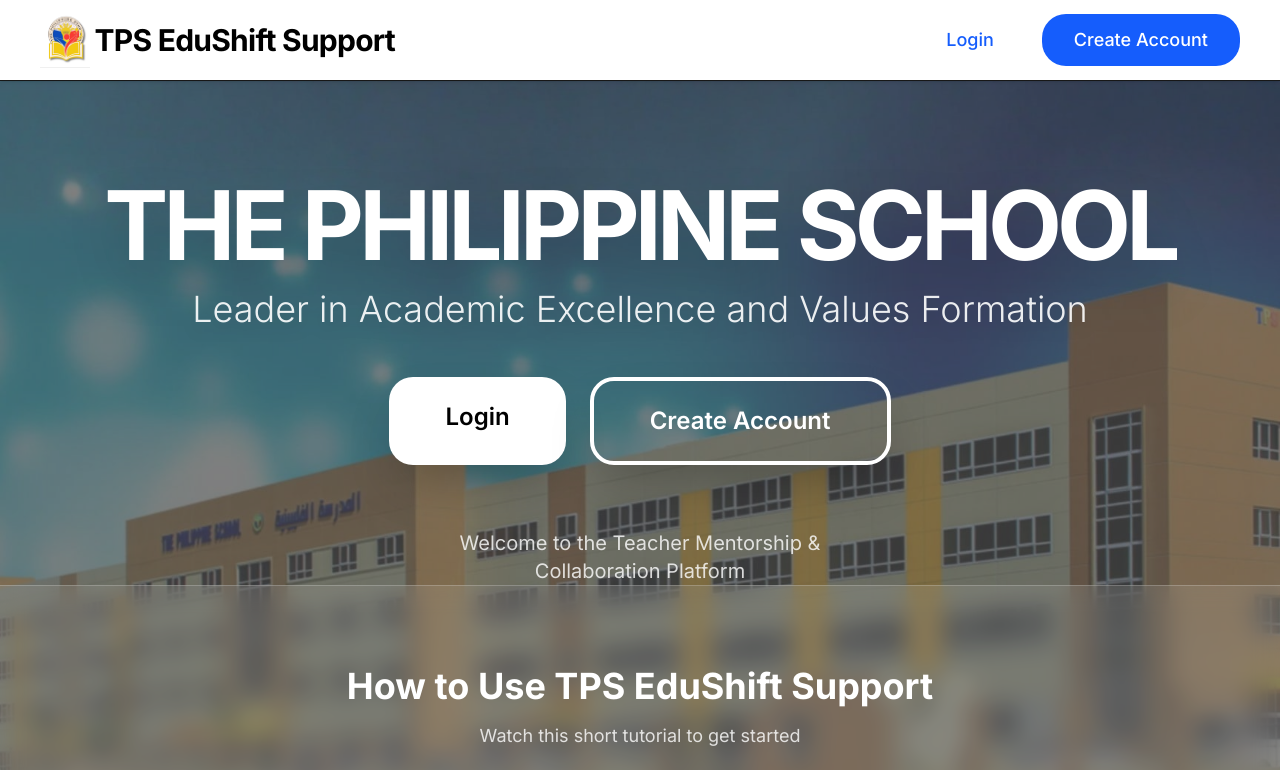
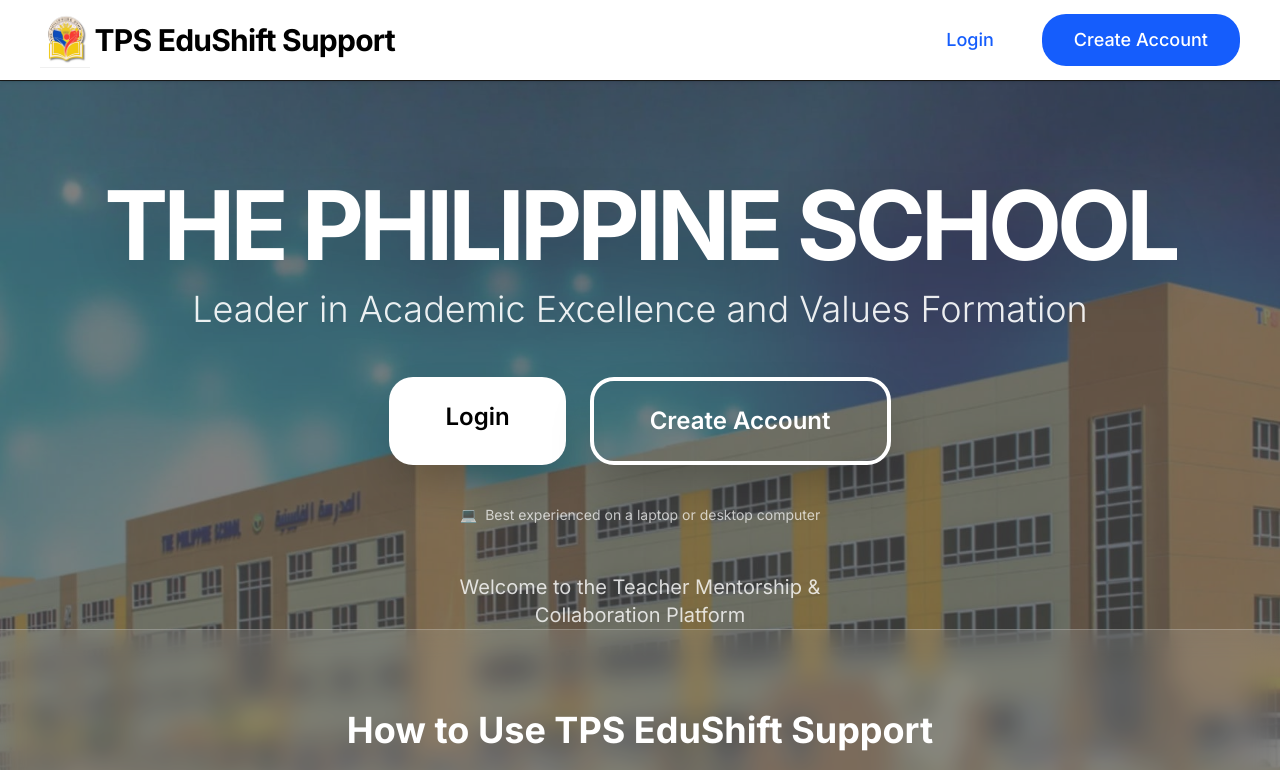
Before and after one commit to aemlsu/capstone-website, a Next.js app: page / in a window 1280 px wide. Shown: the top 770 px of the page. Built offline with nearby package versions, Linux system fonts and the light colour scheme.

Commit message:
added use on laptop or  pc

```diff
--- a/app/page.tsx
+++ b/app/page.tsx
@@ -69,7 +69,12 @@ export default function HomePage() {
             </a>
           </div>
 
-          <p className="mt-16 text-white/80 text-xl max-w-md">
+          {/* NEW NOTICE - Best viewed on laptop/PC */}
+          <div className="mt-10 flex items-center gap-2 text-white/70 text-sm">
+            💻&nbsp;&nbsp;Best experienced on a laptop or desktop computer
+          </div>
+
+          <p className="mt-12 text-white/80 text-xl max-w-md">
             Welcome to the Teacher Mentorship &amp; Collaboration Platform
           </p>
         </div>
```
